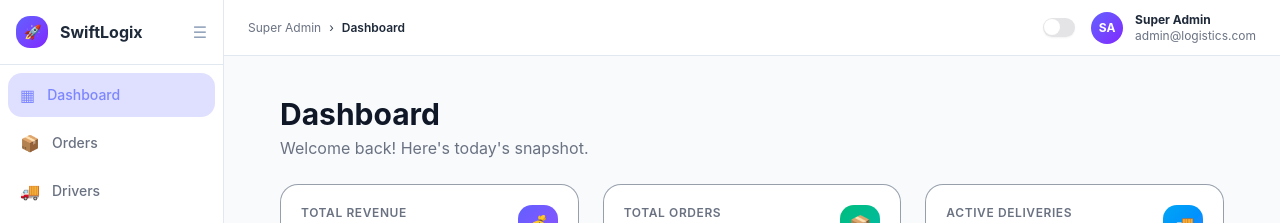
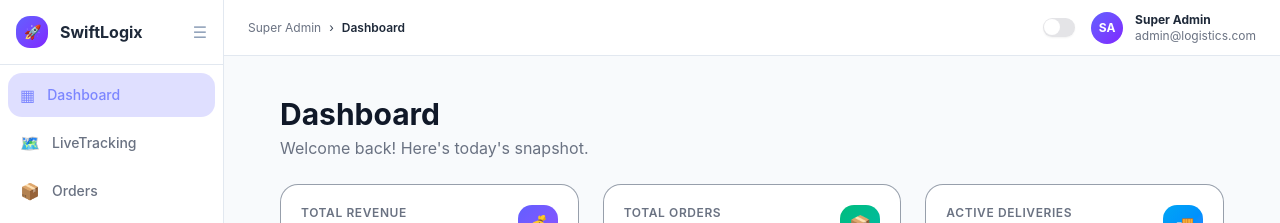
Before and after one commit to sj8687/admin-dashboard-reactjs, a React (Vite) app: page / in a window 1280 px wide. Shown: the top 223 px of the page. Built offline with nearby package versions, Linux system fonts and the light colour scheme.

Commit message:
added map funtionality

```diff
--- a/src/Layouts/DashboardLayout.tsx
+++ b/src/Layouts/DashboardLayout.tsx
@@ -8,6 +8,7 @@ import Analytics from "../pages/analytics/analytics";
 import Settings from "../pages/settings/settings";
 import { useTheme } from "../components/ui/DarkmodeToggle";
 import Header from "@/pages/Dashboards/Header";
+import LiveTracking from "@/pages/Maps/MainMap";
 
 const PAGES: any = {
     dashboard: Dashboard,
@@ -16,6 +17,7 @@ const PAGES: any = {
     users: Users,
     analytics: Analytics,
     settings: Settings,
+    livetracking: LiveTracking
 };
 
 export default function DashboardLayout() {
--- a/src/mockdata/data.ts
+++ b/src/mockdata/data.ts
@@ -77,6 +77,7 @@ export const STATUS_MAP = {
 
 export const NAV = [
   { id: "dashboard", label: "Dashboard", icon: "▦" },
+  {id: "livetracking", label:"LiveTracking", icon: "🗺️"},
   { id: "orders",    label: "Orders",    icon: "📦" },
   { id: "drivers",   label: "Drivers",   icon: "🚚" },
   { id: "users",     label: "Users",     icon: "👥" },
--- a/src/pages/Dashboards/Dashboard.tsx
+++ b/src/pages/Dashboards/Dashboard.tsx
@@ -4,7 +4,6 @@ import KpiCard from "./KpiCard";
 import type { RootState } from "../../app/store";
 import { useEffect } from "react";
 import { fetchStatsRequest } from "../../features/post/postSlice";
-import PuneMap from "@/Maps/Punemap";
 
 
 export default function Dashboard() {
@@ -42,9 +41,6 @@ export default function Dashboard() {
         <Bottombar />
       </div>
 
-      <div className="mt-7">
-        <PuneMap />
-      </div>
     </>
   );
 }
--- a/src/Maps/Punemap.tsx
+++ b/src/pages/Maps/MainMap.tsx
@@ -5,7 +5,7 @@ import L from "leaflet"
 import "leaflet/dist/leaflet.css"
 
 
-export default function PuneMap() {
+export default function LiveTracking() {
   const deliveryIcon = new L.Icon({
     iconUrl: "https://maps.google.com/mapfiles/ms/icons/red-dot.png",
     iconSize: [32, 32],
```
Also changed, not shown: src/pages/Maps/Mapcontroller.tsx (renamed from src/Maps/Mapcontroller.tsx).
